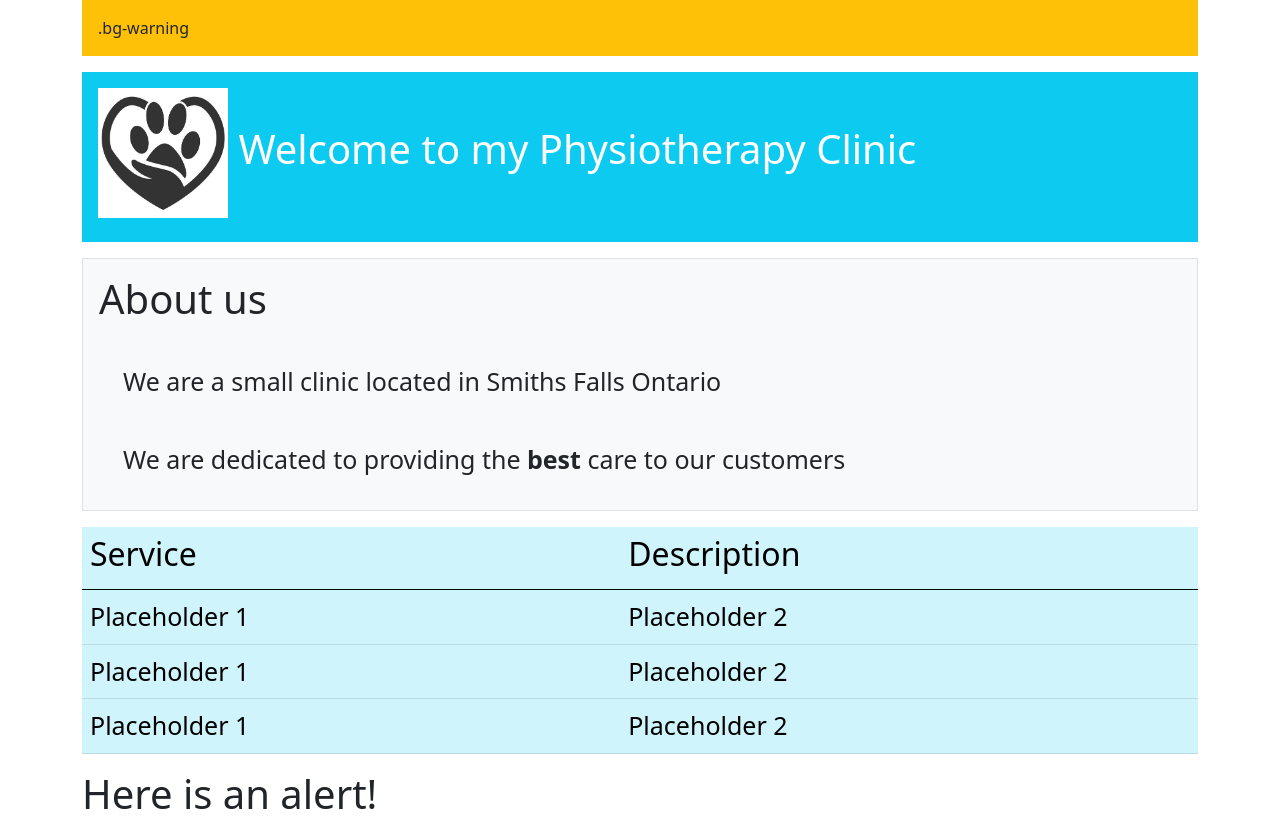
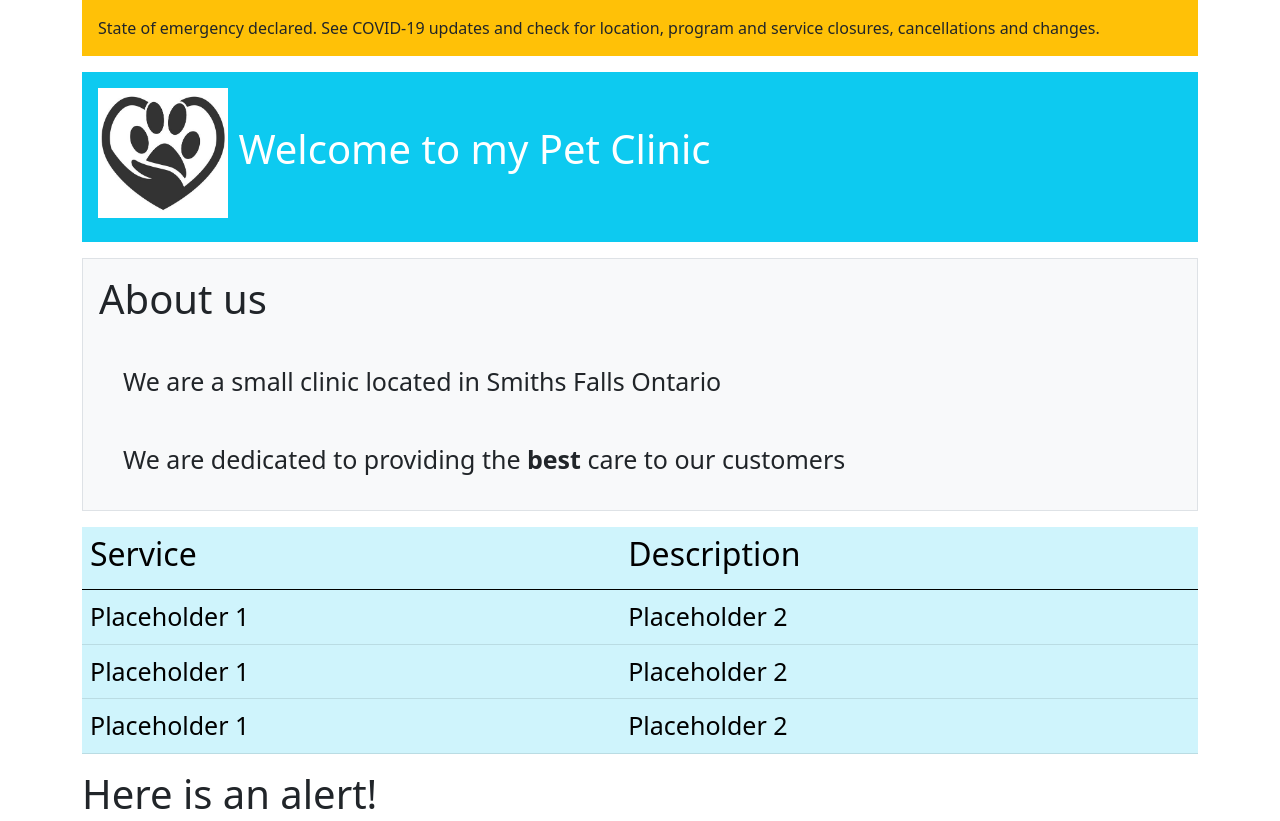
Before and after one commit to IrisJi3/.github.io, a plain HTML site: page Lab4/index.html in a window 1280 px wide. Shown: the top 821 px of the page. Drawn offline with nearby package versions, Linux system fonts and the light colour scheme.

Commit message:
Update index.html

```diff
--- a/Lab4/index.html
+++ b/Lab4/index.html
@@ -25,10 +25,10 @@ Many websites will use what is called CSS grid layouts, where you will have a he
     The example I give is quite simple with a logo and some text, but you can use it for many navigational patterns
     https://getbootstrap.com/docs/5.0/components/navbar/
     -->
-    <div class="p-3 mb-2 bg-warning text-dark">.bg-warning</div>
+    <div class="p-3 mb-2 bg-warning text-dark">State of emergency declared. See COVID-19 updates and check for location, program and service closures, cancellations and changes.</div>
 
     <nav class="navbar bg-info text-white p-3 my-3 ">
-        <h1><img src="images/petLogo.jpg" width="130" height="130"> Welcome to my Physiotherapy Clinic</h1>
+        <h1><img src="images/petLogo.jpg" width="130" height="130"> Welcome to my Pet Clinic</h1>
     </nav>
 
     <div class=" p-3 my-3 border bg-light">
```
